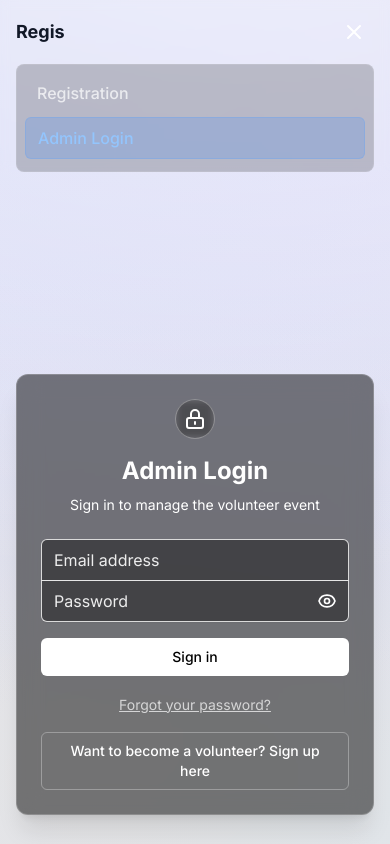
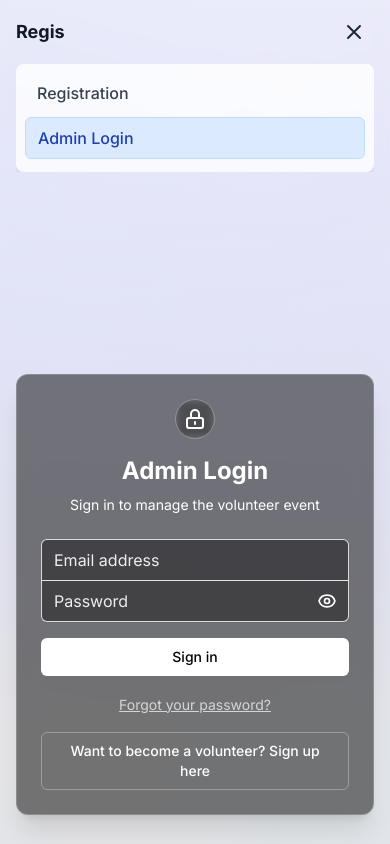
Before and after one commit to PranavReddyGaddam/ISO_Event_Registration, a React (Vite) app in the folder frontend/: page /login in a window 390 px wide. Both pictures are taken after a click on the button 354 px from the left and 32 px from the top of the page. Shown: the top 844 px of the page. Built offline with nearby package versions, Linux system fonts and the light colour scheme; no server answers.

Commit message:
Navbar contrast colors improved and animation smoothened while opening and closing

```diff
--- a/frontend/src/components/Navigation.tsx
+++ b/frontend/src/components/Navigation.tsx
@@ -99,11 +99,13 @@ export const Navigation: React.FC = () => {
           <div className="md:hidden">
             <button
               onClick={toggleMobileMenu}
-              className="text-white hover:text-white/80 p-2 rounded-md transition-colors"
+              className="text-gray-800 hover:text-gray-900 p-2 rounded-md transition-colors"
               aria-label="Toggle mobile menu"
             >
               <svg
-                className="w-6 h-6"
+                className={`w-6 h-6 transition-transform duration-700 ease-[cubic-bezier(0.22,1,0.36,1)] ${
+                  isMobileMenuOpen ? 'rotate-90' : 'rotate-0'
+                }`}
                 fill="none"
                 stroke="currentColor"
                 viewBox="0 0 24 24"
@@ -129,16 +131,28 @@ export const Navigation: React.FC = () => {
         </div>
 
         {/* Mobile Navigation Menu */}
-        {isMobileMenuOpen && (
-          <div className="md:hidden">
-            <div className="px-2 pt-2 pb-3 space-y-1 bg-black/20 backdrop-blur-sm rounded-lg border border-white/10">
+          <div
+            className={`md:hidden overflow-hidden will-change-[max-height,opacity,transform] transition-all ${
+              isMobileMenuOpen
+                ? 'duration-[2000ms] ease-[cubic-bezier(0.22,1,0.36,1)] max-h-[90vh] opacity-100 translate-y-0'
+                : 'duration-400 ease-[cubic-bezier(0.4,0,1,1)] max-h-0 opacity-0 -translate-y-2 pointer-events-none'
+            }`}
+            aria-hidden={!isMobileMenuOpen}
+          >
+            <div
+              className={`px-2 pt-2 pb-3 space-y-1 bg-white/80 backdrop-blur-sm text-gray-900 rounded-lg border border-white/20 shadow-xl transition-all ${
+                isMobileMenuOpen
+                  ? 'duration-[1500ms] ease-[cubic-bezier(0.22,1,0.36,1)] opacity-100 scale-100'
+                  : 'duration-400 ease-[cubic-bezier(0.4,0,1,1)] opacity-0 scale-95'
+              }`}
+            >
               <Link
                 to="/registration"
                 onClick={closeMobileMenu}
                 className={`block px-3 py-2 rounded-md text-base font-medium transition-colors ${
                   isActivePath('/registration')
-                    ? 'bg-blue-500/20 text-blue-300 border border-blue-400/30'
-                    : 'text-white/70 hover:text-white hover:bg-white/10'
+                    ? 'bg-blue-100 text-blue-800 border border-blue-200'
+                    : 'text-gray-700 hover:text-gray-900 hover:bg-white/60'
                 }`}
               >
                 Registration
@@ -150,10 +164,10 @@ export const Navigation: React.FC = () => {
                     <Link
                       to="/checkin"
                       onClick={closeMobileMenu}
-                      className={`block px-3 py-2 rounded-md text-base font-medium transition-colors ${
+                    className={`block px-3 py-2 rounded-md text-base font-medium transition-colors ${
                         isActivePath('/checkin')
-                          ? 'bg-blue-500/20 text-blue-300 border border-blue-400/30'
-                          : 'text-white/70 hover:text-white hover:bg-white/10'
+                          ? 'bg-blue-100 text-blue-800 border border-blue-200'
+                          : 'text-gray-700 hover:text-gray-900 hover:bg-white/60'
                       }`}
                     >
                       Check-in
@@ -167,8 +181,8 @@ export const Navigation: React.FC = () => {
                         onClick={closeMobileMenu}
                         className={`block px-3 py-2 rounded-md text-base font-medium transition-colors ${
                           isActivePath('/dashboard')
-                            ? 'bg-blue-500/20 text-blue-300 border border-blue-400/30'
-                            : 'text-white/70 hover:text-white hover:bg-white/10'
+                            ? 'bg-blue-100 text-blue-800 border border-blue-200'
+                            : 'text-gray-700 hover:text-gray-900 hover:bg-white/60'
                         }`}
                       >
                         Dashboard
@@ -178,8 +192,8 @@ export const Navigation: React.FC = () => {
                         onClick={closeMobileMenu}
                         className={`block px-3 py-2 rounded-md text-base font-medium transition-colors ${
                           isActivePath('/uploads')
-                            ? 'bg-blue-500/20 text-blue-300 border border-blue-400/30'
-                            : 'text-white/70 hover:text-white hover:bg-white/10'
+                            ? 'bg-blue-100 text-blue-800 border border-blue-200'
+                            : 'text-gray-700 hover:text-gray-900 hover:bg-white/60'
                         }`}
                       >
                         Uploads
@@ -192,16 +206,16 @@ export const Navigation: React.FC = () => {
                     onClick={closeMobileMenu}
                     className={`block px-3 py-2 rounded-md text-base font-medium transition-colors ${
                       isActivePath('/profile')
-                        ? 'bg-blue-500/20 text-blue-300 border border-blue-400/30'
-                        : 'text-white/70 hover:text-white hover:bg-white/10'
+                        ? 'bg-blue-100 text-blue-800 border border-blue-200'
+                        : 'text-gray-700 hover:text-gray-900 hover:bg-white/60'
                     }`}
                   >
                     Profile
                   </Link>
 
-                  <div className="border-t border-white/10 pt-3 mt-3">
+                  <div className="border-t border-white/30 pt-3 mt-3">
                     <div className="px-3 py-2">
-                      <p className="text-sm text-white/70">
+                      <p className="text-sm text-gray-700">
                         {currentUser?.full_name} ({currentUser?.role})
                       </p>
                     </div>
@@ -210,7 +224,7 @@ export const Navigation: React.FC = () => {
                         logout();
                         closeMobileMenu();
                       }}
-                      className="block w-full text-left px-3 py-2 rounded-md text-base font-medium text-red-300 hover:text-red-200 hover:bg-red-500/10 transition-colors"
+                      className="block w-full text-left px-3 py-2 rounded-md text-base font-medium text-red-600 hover:text-red-700 hover:bg-red-50 transition-colors"
                     >
                       Logout
                     </button>
@@ -222,8 +236,8 @@ export const Navigation: React.FC = () => {
                   onClick={closeMobileMenu}
                   className={`block px-3 py-2 rounded-md text-base font-medium transition-colors ${
                     isActivePath('/login')
-                      ? 'bg-blue-500/20 text-blue-300 border border-blue-400/30'
-                      : 'text-white/70 hover:text-white hover:bg-white/10'
+                      ? 'bg-blue-100 text-blue-800 border border-blue-200'
+                      : 'text-gray-700 hover:text-gray-900 hover:bg-white/60'
                   }`}
                 >
                   Admin Login
@@ -231,7 +245,7 @@ export const Navigation: React.FC = () => {
               )}
             </div>
           </div>
-        )}
+
       </div>
     </nav>
   );
```
